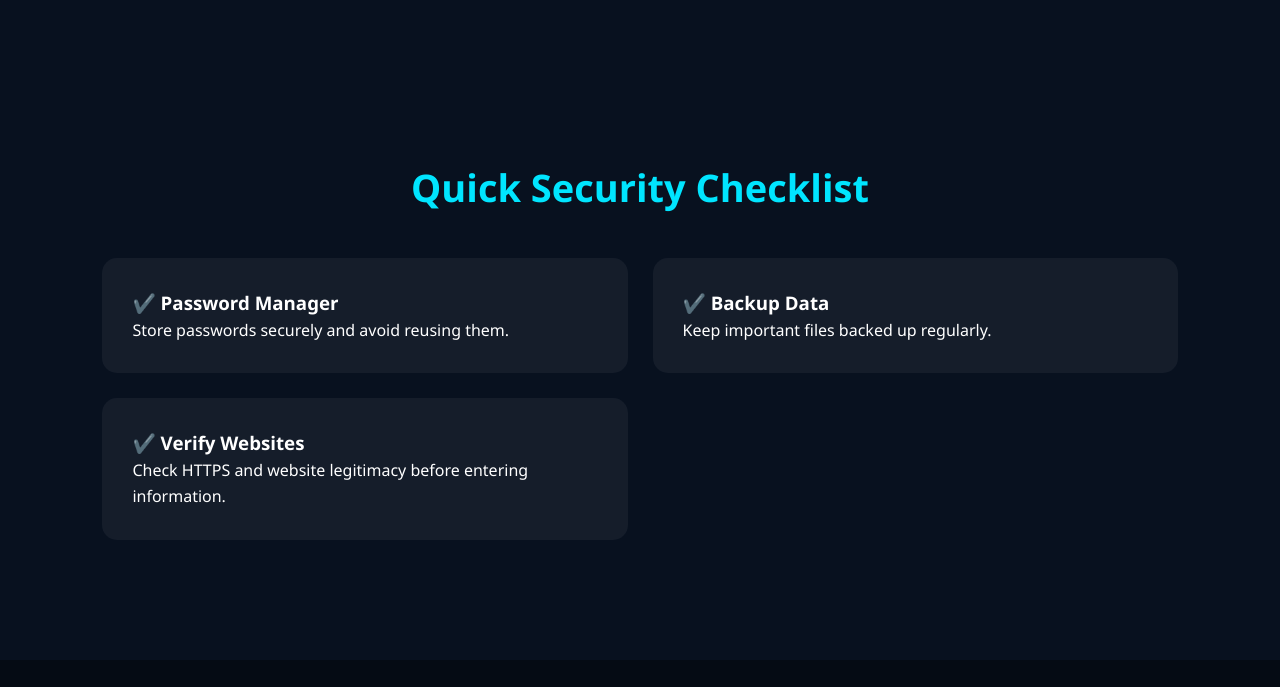
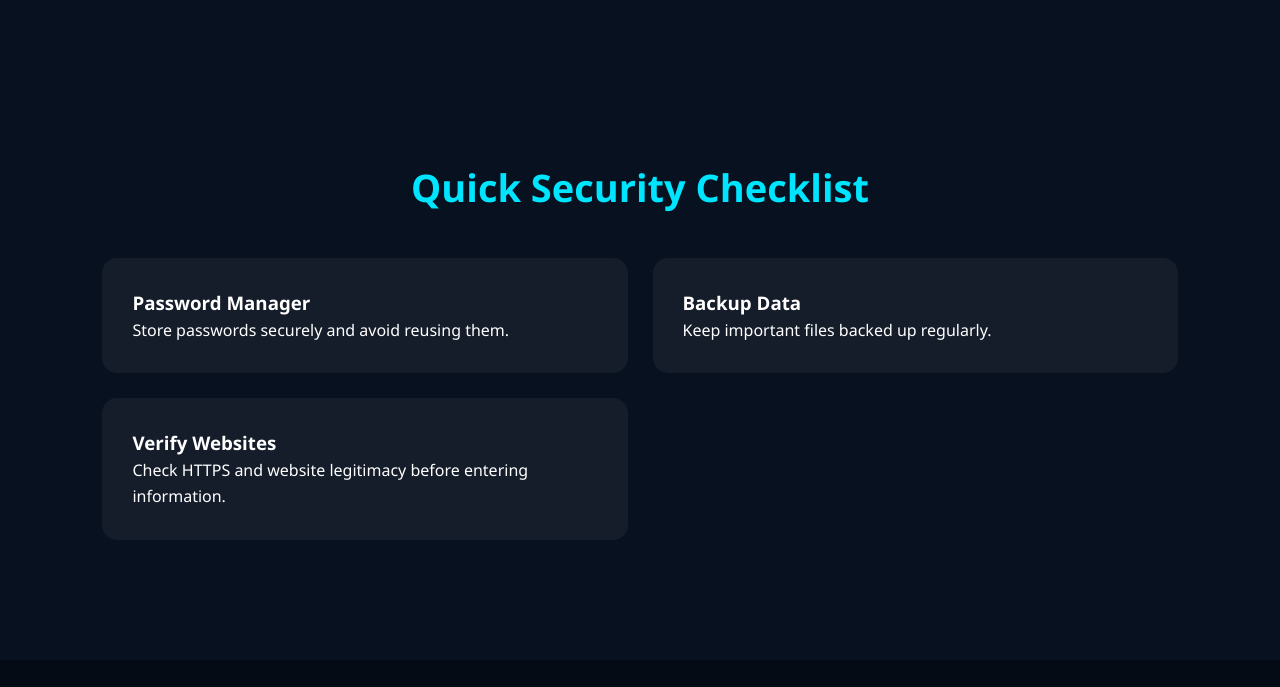
Before and after one commit to vanshiiiiiii/cybershield, a plain HTML site: page tips.html in a window 1280 px wide. Shown: the part 864-1551 px from the top of the page. Drawn offline with nearby package versions, Linux system fonts and the light colour scheme.

Commit message:
Update tips.html

```diff
--- a/tips.html
+++ b/tips.html
@@ -105,17 +105,17 @@ on social media and public platforms.
 <div class="cards">
 
 <div class="card">
-<h3>✔️ Password Manager</h3>
+<h3> Password Manager</h3>
 <p>Store passwords securely and avoid reusing them.</p>
 </div>
 
 <div class="card">
-<h3>✔️ Backup Data</h3>
+<h3> Backup Data</h3>
 <p>Keep important files backed up regularly.</p>
 </div>
 
 <div class="card">
-<h3>✔️ Verify Websites</h3>
+<h3> Verify Websites</h3>
 <p>Check HTTPS and website legitimacy before entering information.</p>
 </div>
 
```
